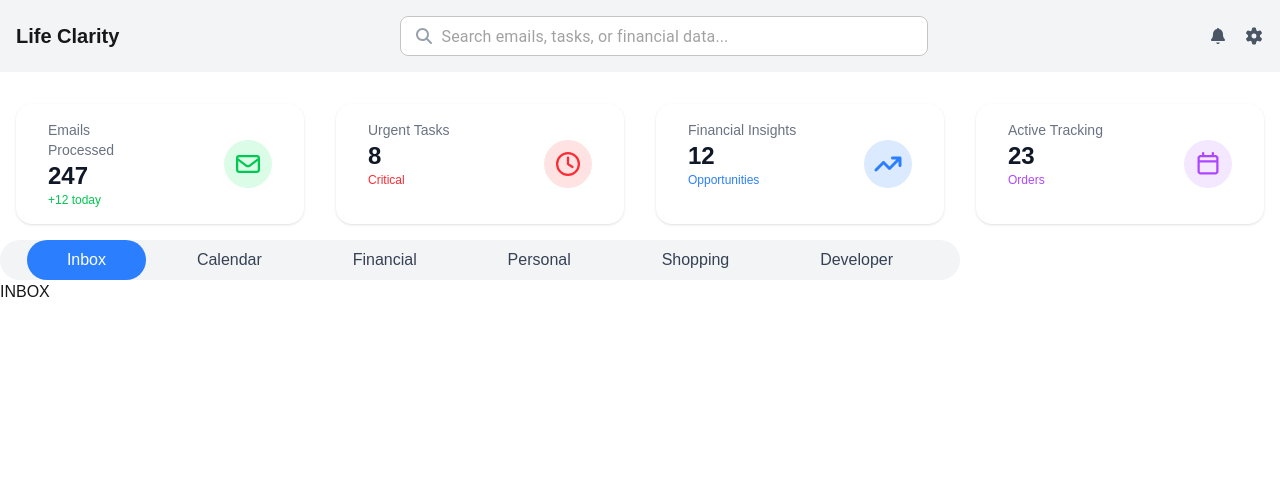
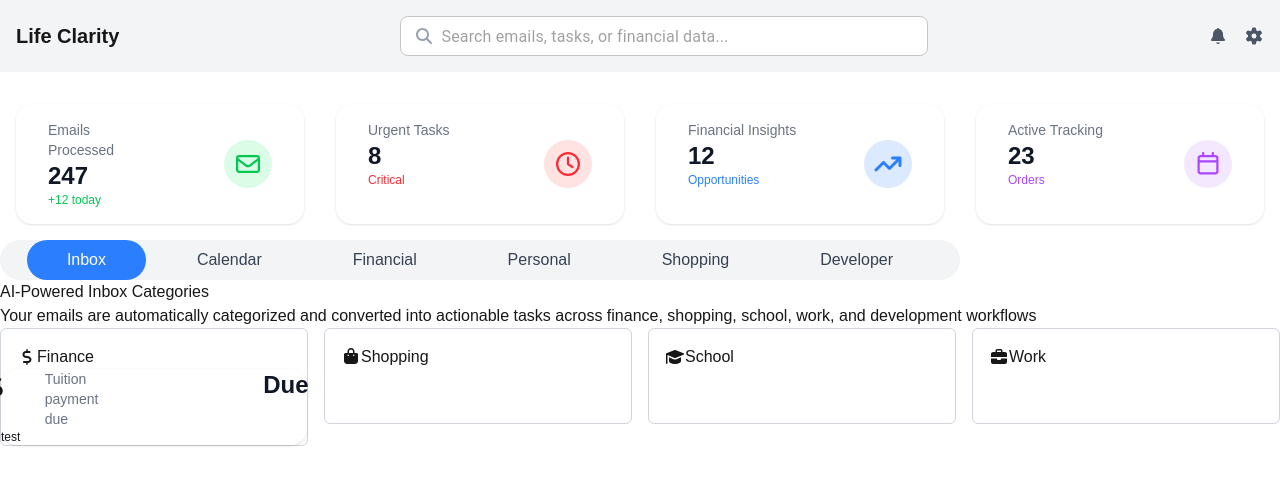
Before and after one commit to kennedyyung/hack-the-north, a Next.js app: page / in a window 1280 px wide. Both pictures are taken after a click on the button "Inbox". Shown: the top 484 px of the page. Built offline with nearby package versions, Linux system fonts and the light colour scheme; what @mui/material-nextjs would draw is missing.

Commit message:
setting up inbox page

```diff
--- /dev/null
+++ b/src/app/components/emailSummary.tsx
@@ -0,0 +1,31 @@
+import { ReactNode } from "react";
+
+
+type EmailSummaryProps = {
+    title: string;
+    value: string | number;
+    note: string;
+    noteColour?: string;
+    icon?: ReactNode;
+
+  };
+
+  export default function EmailSummary({ title, value, note, noteColour, icon }: EmailSummaryProps) {
+    return (
+      <div className="rounded-2xl shadow bg-white grid grid-cols-7 ">
+        {icon && (
+            <div className="mr-4 justify-self-end self-center w-12 h-12 flex rounded-full text-2xl ">
+                {icon}
+            </div>
+        )}
+
+        <h3 className="col-start-2 cols-span-5 text-sm font-medium text-gray-500">{title}</h3>
+        <p className="col-start-7 text-2xl font-bold text-gray-900">{value}</p>
+        <p className={`text-xs ${noteColour}`}>{note}</p>
+        </div>
+
+
+
+
+    );
+  }
--- a/src/app/pages/inbox.tsx
+++ b/src/app/pages/inbox.tsx
@@ -1,7 +1,45 @@
+import { faDollarSign, faBagShopping, faGraduationCap, faBriefcase } from "@fortawesome/free-solid-svg-icons";
+import { FontAwesomeIcon } from "@fortawesome/react-fontawesome";
+import EmailSummary from "../components/emailSummary";
+
 export default function Inbox() {
     return (
-        <>
-        <h1>INBOX</h1>
-        </>
-    )
-}
+      <>
+        <h1>AI-Powered Inbox Categories</h1>
+        <p>
+          Your emails are automatically categorized and converted into actionable tasks across finance, shopping, school, work, and development workflows
+        </p>
+
+        <div className="grid grid-cols-4 gap-4">
+          <div className="bg-white border border-gray-300 rounded-md ">
+            <div className="flex items-center ml-4 mr-2 mt-4">
+                <FontAwesomeIcon icon={faDollarSign} />
+            <p>Finance</p>
+
+            </div>
+
+
+            <EmailSummary title="Tuition payment due" note="test" value="Due" icon={<FontAwesomeIcon icon={faDollarSign} />}/>
+          </div>
+          <div className="bg-white border border-gray-300 h-24 rounded-md  ">
+          <div className="flex items-center ml-4 mr-2 mt-4">
+                <FontAwesomeIcon icon={faBagShopping} />
+            <p>Shopping</p>
+            </div>
+          </div>
+          <div className="bg-white border border-gray-300 h-24 rounded-md  ">
+          <div className="flex items-center ml-4 mr-2 mt-4">
+                <FontAwesomeIcon icon={faGraduationCap} />
+            <p>School</p>
+            </div>
+          </div>
+          <div className="bg-white border border-gray-300 h-24 rounded-md  ">
+          <div className="flex items-center ml-4 mr-2 mt-4">
+                <FontAwesomeIcon icon={faBriefcase} />
+            <p>Work</p>
+            </div>
+          </div>
+        </div>
+      </>
+    );
+  }
```
